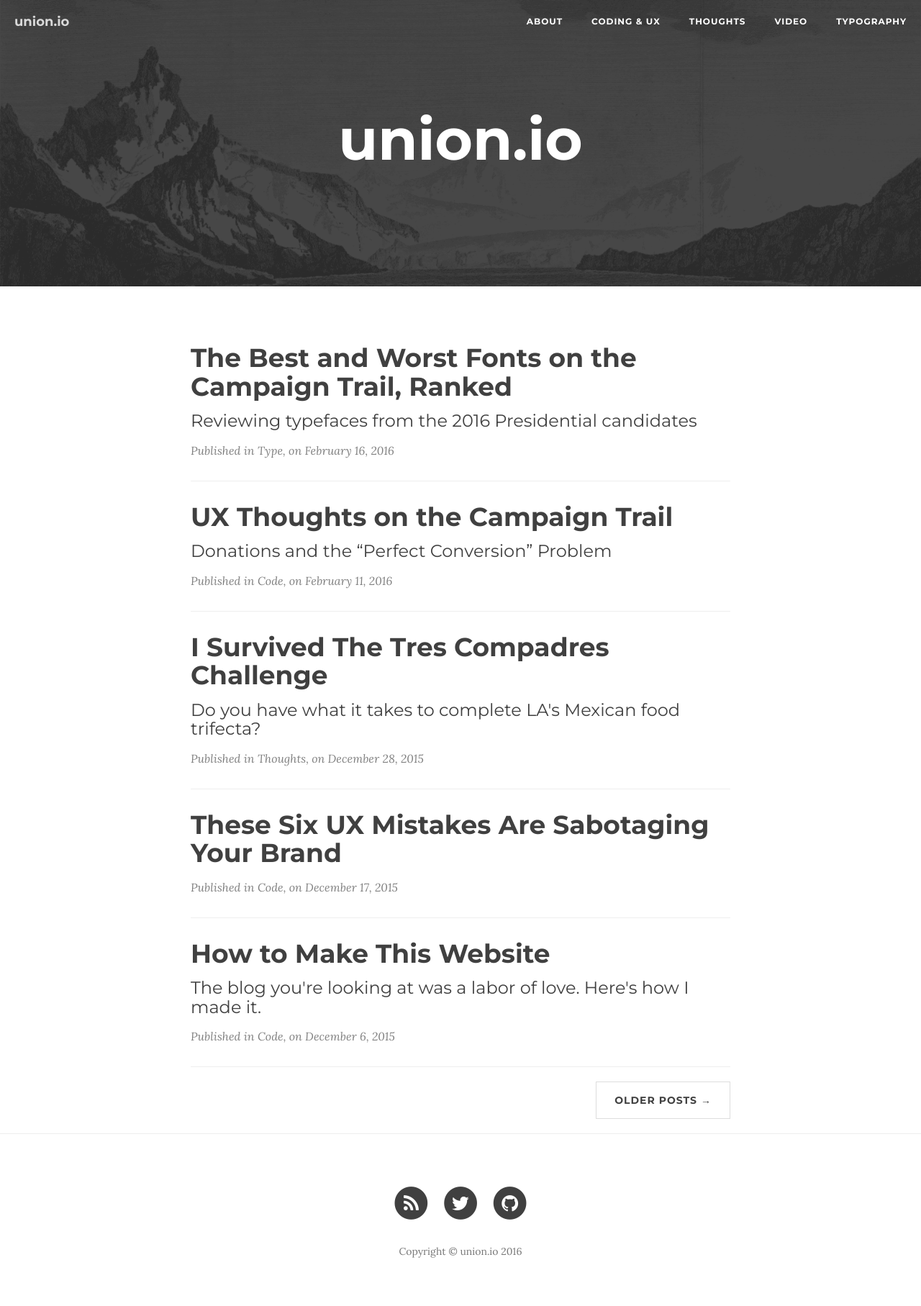
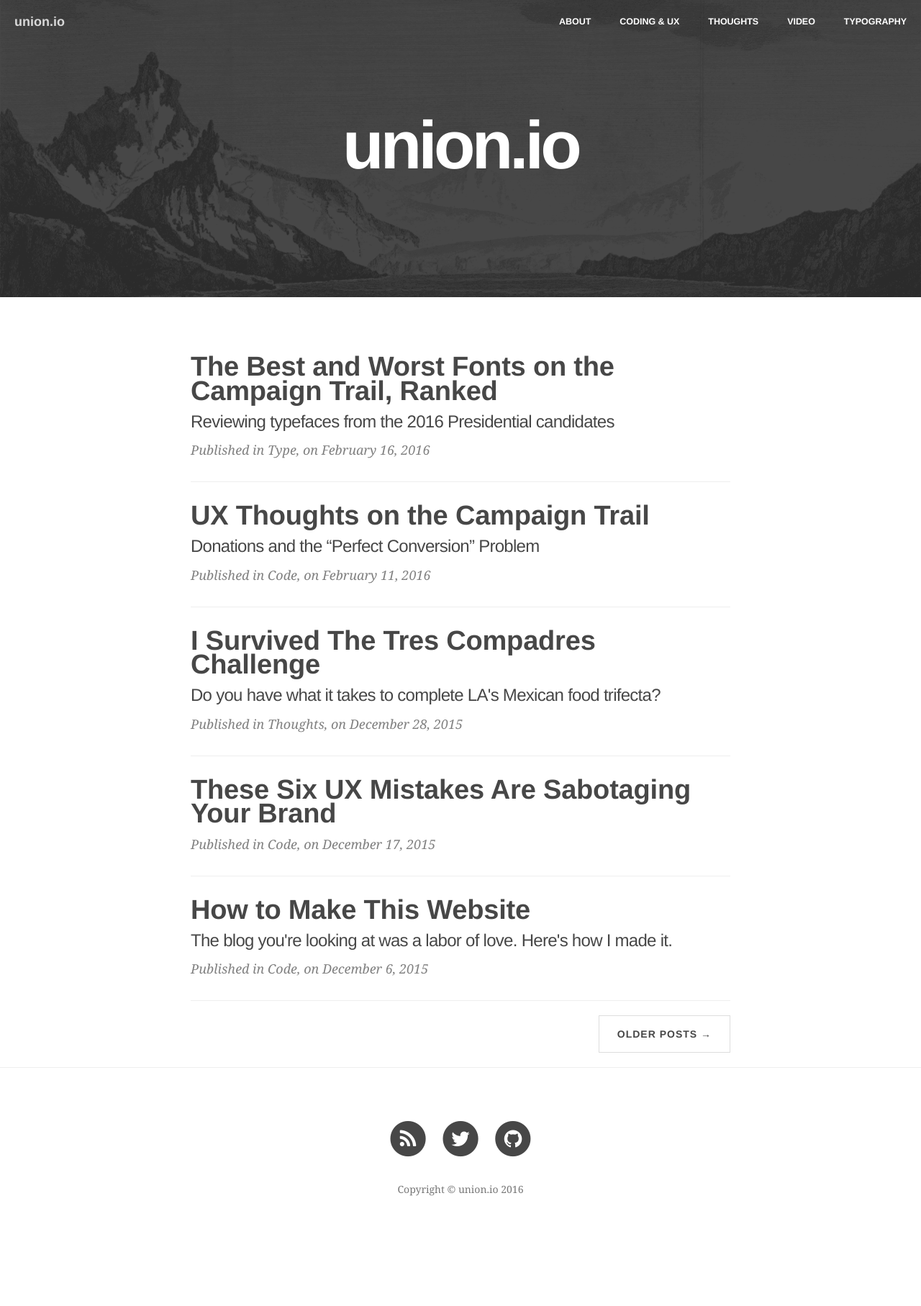
Before and after one commit to i-a-n/unionjkl, a Jekyll site: the page built from index.html, in a window 1280 px wide. Shown: the whole page at 72% size. Built offline with Jekyll 4.4.1, drawn with Linux system fonts in a browser that asks for light colours; nearby versions of some CDN libraries; some web fonts are replaced; the list of posts is cut into pages by our own code; after the commit the page ends 1728 px from its top, so only the background shows below that.

Commit message:
bunch of typography updates and stuff

```diff
--- a/_includes/head.html
+++ b/_includes/head.html
@@ -22,8 +22,9 @@
     <link rel="stylesheet" href="{{ "/css/syntax.css" | prepend: site.baseurl }}">
 
     <!-- Custom Fonts -->
+    <link href='//fonts.union.io/css/compiled/work-sans.css' rel='stylesheet' type='text/css'>
+    <link href='//fonts.union.io/css/compiled/yrsa.css' rel='stylesheet' type='text/css'>
     <link href="//maxcdn.bootstrapcdn.com/font-awesome/4.3.0/css/font-awesome.min.css" rel="stylesheet" type="text/css">
-    <link href='https://fonts.googleapis.com/css?family=Lora:400,700,400italic,700italic|Montserrat:400,700' rel='stylesheet' type='text/css'>
 
     <!-- HTML5 Shim and Respond.js IE8 support of HTML5 elements and media queries -->
     <!-- WARNING: Respond.js doesn't work if you view the page via file:// -->
--- a/_posts/2015-12-06-how-to-make-this-website.markdown
+++ b/_posts/2015-12-06-how-to-make-this-website.markdown
@@ -65,7 +65,7 @@
 <p>Using this Creed, I distilled everything I needed to do to run Jekyll&mdash;and create an actual website folder&mdash;down into the four steps shown above. Then I saved those instructions to my git repo, so I'll never lose or forget them. Running those commands in Terminal will now make a website, and host it so only you can visit it. You should be able to see some light at the end of the tunnel now: With only minor configuration tweaks, <i>I basically already have a functional website</i>, and if I run it on a public web server I'll have a working, functional blog instantly. Not bad!</p>
 
 <h2 class="section-heading">The Customization</h2>
-<p>So now I had something safe, simple, and repeatable. But it basically looked like the default "Clean Blog" theme, and I wanted something highly customized. This is the more creative part of the process; I love front-end development precisely because it's a marriage of both creative and logical thinking. Choosing the fonts (I chose <a href="https://www.google.com/fonts/specimen/Lora" target="blank">Lora</a> and <a href="https://www.google.com/fonts/specimen/Montserrat" target="blank">Montserrat</a>), colors, sizes, and icons are enormously fun. You can customize any site infinitely by editing the CSS and tweaking the layouts (Google how to do those in a Jekyll layout). Front-end people love this part but all-too-rarely get to do it. After a few hours too many of playing with variables, I was happy with the general look at feel.</p>
+<p>So now I had something safe, simple, and repeatable. But it basically looked like the default "Clean Blog" theme, and I wanted something highly customized. This is the more creative part of the process; I love front-end development precisely because it's a marriage of both creative and logical thinking. Choosing the fonts (I chose <a href="https://www.google.com/fonts/specimen/Lora" target="blank">Lora</a> and <a href="https://www.google.com/fonts/specimen/Montserrat" target="blank">Montserrat</a> [Note: Currently using <a href="https://github.com/rosettatype/yrsa-rasa" target="blank">Yrsa</a> and <a href="https://www.google.com/fonts/specimen/Work+Sans" target="blank">Work Sans</a>), colors, sizes, and icons are enormously fun. You can customize any site infinitely by editing the CSS and tweaking the layouts (Google how to do those in a Jekyll layout). Front-end people love this part but all-too-rarely get to do it. After a few hours too many of playing with variables, I was happy with the general look at feel.</p>
 
 <p>(I should note, since I used git, you can simply <a href="https://github.com/i-a-n/unionjkl/commits/master" target="blank">rewind my GitHub repository</a> to see the changes I made, when I made them, and my dumb comments with each commit. This probably isn't too interesting, but it does function as a complete development history for the entire project, should you care to see it.)</p>
 
--- a/about.html
+++ b/about.html
@@ -4,4 +4,4 @@
 header-img: "img/about-bg.jpg"
 ---
 
-<p>Hi!, I'm Ian. I write code and make fonts and other stuff. You can find me on <a href="https://twitter.com/union_io" target="_blank">Twitter</a>, on <a href="https://www.youtube.com/c/ianm" target="_blank">YouTube</a>, and in Los Angeles.</p>
+<p>Hi!, I'm Ian. I write code and make fonts and spend all day working at <a href="https://www.typography.com" target="_blank">Typography.com</a>. You can find me on <a href="https://twitter.com/union_io" target="_blank">Twitter</a>, on <a href="https://www.youtube.com/c/ianm" target="_blank">YouTube</a>, and in New York City.</p>
--- a/css/clean-blog.css
+++ b/css/clean-blog.css
@@ -1,7 +1,7 @@
 body {
-  font-family: 'Lora', 'Georgia', 'Times', serif;
-  font-size: 20px;
-  color: #404040;
+  font-family: 'Yrsa', 'Georgia', 'Times', serif;
+  font-size: 21.5px;
+  color: #474747;
 }
 p {
   line-height: 1.5;
@@ -12,9 +12,14 @@
 }
 article p {
   text-indent: 1em;
-  text-align: justify;
+  letter-spacing: -0.002em;
+  font-smoothing: antialiased;
+  -webkit-font-smoothing: antialiased;
+  -moz-osx-font-smoothing: grayscale;
+  text-rendering: optimizeLegibility;
+  -webkit-text-rendering: optimizeLegibility;
+  line-height: 1.42;
   font-kerning: normal;
-  letter-spacing: .02em;
   font-variant-ligatures: common-ligatures, contextual;
   font-variant-numeric: oldstyle-nums, proportional-nums;
   font-variant-caps: all-small-caps;
@@ -25,9 +30,8 @@
 }
 @media only screen and (max-width: 615px) {
   article p {
-    font-size: .79em;
-    line-height: 1.67em;
-    text-align: left;
+    font-size: .9em;
+    line-height: 1.5em;
   }
 }
 h1,
@@ -36,11 +40,16 @@
 h4,
 h5,
 h6 {
-  font-family: 'Montserrat', 'Helvetica Neue', Helvetica, sans-serif;
-  font-weight: 800;
+  font-family: 'Work Sans', 'Helvetica Neue', Helvetica, sans-serif;
+  font-weight: 700;
+  font-smoothing: antialiased;
+  -webkit-font-smoothing: antialiased;
+  -moz-osx-font-smoothing: grayscale;
+  text-rendering: optimizeLegibility;
+  -webkit-text-rendering: optimizeLegibility;
 }
 a {
-  color: #404040;
+  color: #474747;
 }
 a:hover,
 a:focus {
@@ -94,16 +103,21 @@
   left: 0;
   width: 100%;
   z-index: 3;
-  font-family: 'Montserrat', 'Helvetica Neue', Helvetica, sans-serif;
+  font-family: 'Work Sans', 'Helvetica Neue', Helvetica, sans-serif;
 }
 .navbar-custom .navbar-brand {
-  font-weight: 800;
+  font-weight: 600;
 }
 .navbar-custom .nav li a {
   text-transform: uppercase;
-  font-size: 12px;
-  font-weight: 800;
-  letter-spacing: 1px;
+  font-size: 12.5px;
+  font-weight: 600;
+  letter-spacing: -0.003em;
+  font-smoothing: antialiased;
+  -webkit-font-smoothing: antialiased;
+  -moz-osx-font-smoothing: grayscale;
+  text-rendering: optimizeLegibility;
+  -webkit-text-rendering: optimizeLegibility;
 }
 @media only screen and (min-width: 768px) {
   .navbar-custom {
@@ -152,14 +166,14 @@
     transition: transform 0.3s;
   }
   .navbar-custom.is-fixed .navbar-brand {
-    color: #404040;
+    color: #474747;
   }
   .navbar-custom.is-fixed .navbar-brand:hover,
   .navbar-custom.is-fixed .navbar-brand:focus {
     color: #6e44ad;
   }
   .navbar-custom.is-fixed .nav li a {
-    color: #404040;
+    color: #474747;
   }
   .navbar-custom.is-fixed .nav li a:hover,
   .navbar-custom.is-fixed .nav li a:focus {
@@ -211,14 +225,15 @@
   font-size: 24px;
   line-height: 1.1,
 			display: block;
-  font-family: 'Montserrat', 'Helvetica Neue', Helvetica, sans-serif;
+  font-family: 'Work Sans', 'Helvetica Neue', Helvetica, sans-serif;
   font-weight: 300;
   margin: 10px 0 0;
 }
 @media only screen and (min-width: 768px) {
   .intro-header .site-heading h1,
   .intro-header .page-heading h1 {
-    font-size: 80px;
+    font-size: 94px;
+    letter-spacing: -0.05em;
   }
 }
 .intro-header .post-heading h1 {
@@ -230,13 +245,13 @@
   display: block;
 }
 .intro-header .post-heading .subheading {
-  font-family: 'Montserrat', 'Helvetica Neue', Helvetica, sans-serif;
+  font-family: 'Work Sans', 'Helvetica Neue', Helvetica, sans-serif;
   font-size: 24px;
   margin: 10px 0 30px;
   font-weight: 600;
 }
 .intro-header .post-heading .meta {
-  font-family: 'Lora', 'Georgia', 'Times', serif;
+  font-family: 'Yrsa', 'Georgia', 'Times', serif;
   font-style: italic;
   font-weight: 300;
   font-size: 20px;
@@ -253,7 +268,7 @@
   }
 }
 .post-preview > a {
-  color: #404040;
+  color: #474747;
 }
 .post-preview > a:hover,
 .post-preview > a:focus {
@@ -261,24 +276,28 @@
   color: #6e44ad;
 }
 .post-preview > a > .post-title {
-  font-size: 29px;
+  font-size: 30px;
   margin-top: 30px;
-  margin-bottom: 15px;
+  margin-bottom: 12px;
+  line-height: 89%;
+  letter-spacing: -0.005em;
 }
 .post-preview > a > .post-subtitle {
   margin: 0;
   font-weight: 300;
-  margin-bottom: 15px;
+  margin-bottom: 13px;
+  letter-spacing: -0.03em;
 }
 .post-preview > .post-meta {
   color: #808080;
-  font-size: 16px;
+  font-size: 18px;
   font-style: italic;
   margin-top: 0;
+  font-weight: 300;
 }
 .post-preview > .post-meta > a {
   text-decoration: none;
-  color: #404040;
+  color: #474747;
 }
 .post-preview > .post-meta > a:hover,
 .post-preview > .post-meta > a:focus {
@@ -287,7 +306,7 @@
 }
 @media only screen and (min-width: 768px) {
   .post-preview > a > .post-title {
-    font-size: 36px;
+    font-size: 38px;
   }
 }
 .section-heading {
@@ -368,7 +387,7 @@
   border-top: 1px solid #eeeeee;
 }
 .btn {
-  font-family: 'Montserrat', 'Helvetica Neue', Helvetica, sans-serif;
+  font-family: 'Work Sans', 'Helvetica Neue', Helvetica, sans-serif;
   text-transform: uppercase;
   font-size: 14px;
   font-weight: 800;
@@ -391,7 +410,7 @@
 }
 .pager li > a,
 .pager li > span {
-  font-family: 'Montserrat', 'Helvetica Neue', Helvetica, sans-serif;
+  font-family: 'Work Sans', 'Helvetica Neue', Helvetica, sans-serif;
   text-transform: uppercase;
   font-size: 14px;
   font-weight: 800;
@@ -418,7 +437,7 @@
 .pager .disabled > a:focus,
 .pager .disabled > span {
   color: #808080;
-  background-color: #404040;
+  background-color: #474747;
   cursor: not-allowed;
 }
 /** utils **/
--- a/less/mixins.less
+++ b/less/mixins.less
@@ -14,9 +14,9 @@
 }
 
 .serif() {
-	font-family: 'Lora', 'Georgia', 'Times', serif;
+	font-family: 'Yrsa', 'Georgia', 'Times', serif;
 }
 
 .sans-serif () {
-	font-family: 'Montserrat', 'Helvetica Neue', Helvetica, sans-serif;
+	font-family: 'Work Sans', 'Helvetica Neue', Helvetica, sans-serif;
 }
--- a/less/variables.less
+++ b/less/variables.less
@@ -1,7 +1,7 @@
 // Variables
 
 @brand-primary: #6E44AD;
-@gray-dark:     lighten(black, 25%);
+@gray-dark:     lighten(black, 28%);
 @gray:          lighten(black, 50%);
 @bg-gray:       #3b3b3b;
 @white-faded:   fade(white, 80%);
```
Also changed, not shown: less/clean-blog.less (+46 -17 lines), css/clean-blog.min.css.
